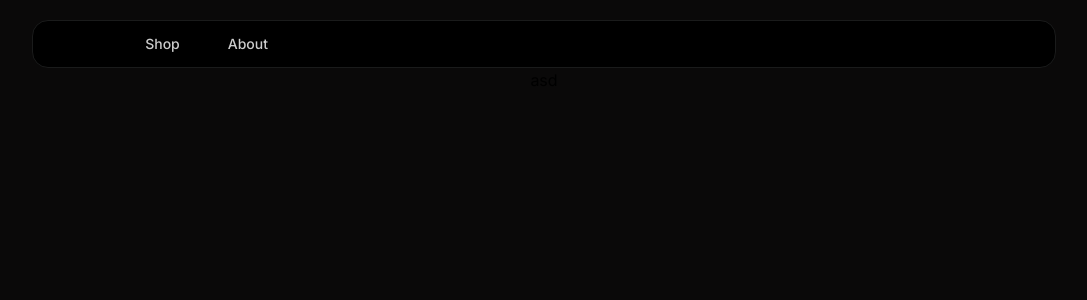
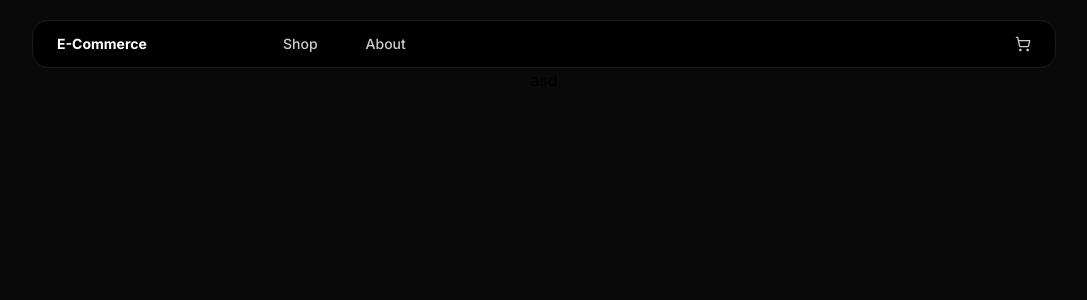
Before and after one commit to contursofran/ecommerce, a Next.js app in the folder frontend/: page / in a window 1280 px wide. Shown: the top 300 px of the page, without its empty margins (96-1183 px from the left). Built offline with nearby package versions, Linux system fonts and the light colour scheme.

Commit message:
feat: finish topbar

```diff
--- a/frontend/components/topbar.tsx
+++ b/frontend/components/topbar.tsx
@@ -1,5 +1,7 @@
 "use client";
 
+import { cn } from "@/lib/utils";
+import { ShoppingCart } from "lucide-react";
 import Link from "next/link";
 import { usePathname } from "next/navigation";
 
@@ -13,7 +15,14 @@ const NavLink = ({ href, currentPath, children }: NavLinkProps) => {
   const isActive = currentPath === href;
   return (
     <Link href={href} className="h-full items-center flex">
-      <div className={isActive ? "font-bold" : "text-[#fffc]"}>{children}</div>
+      <div
+        className={cn(
+          isActive ? "font-bold" : "text-[#fffc]",
+          "hover:font-bold hover:text-white"
+        )}
+      >
+        {children}
+      </div>
     </Link>
   );
 };
@@ -22,8 +31,9 @@ export default function Topbar() {
   const currentPath = usePathname();
 
   return (
-    <nav className="h-12 max-w-5xl px-6 border border-[#1a1b1b] bg-black rounded-2xl mx-auto mt-5 w-full flex items-center">
+    <nav className="h-12 justify-between max-w-5xl px-6 border border-[#1a1b1b] bg-black rounded-2xl mx-auto mt-5 w-full flex items-center">
       <div className="flex gap-12 font-medium h-full items-center text-sm">
+        <div className="text-[#fff] font-bold">E-Commerce</div>
         <NavLink href="/" currentPath={currentPath}>
           Home
         </NavLink>
@@ -34,6 +44,9 @@ export default function Topbar() {
           About
         </NavLink>
       </div>
+      <div>
+        <ShoppingCart className="h-4 w-4 text-[#fffc] hover:text-white cursor-pointer" />
+      </div>
     </nav>
   );
 }
--- /dev/null
+++ b/frontend/lib/utils.ts
@@ -0,0 +1,6 @@
+import { clsx, ClassValue } from "clsx";
+import { twMerge } from "tailwind-merge";
+
+export function cn(...inputs: ClassValue[]) {
+  return twMerge(clsx(inputs));
+}
```
Also changed, not shown: frontend/package.json (+7 -4 lines), 1 other file (tests, documents, lock files or other folders).
